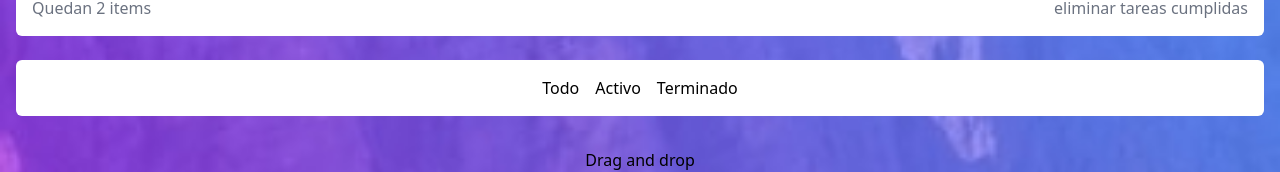
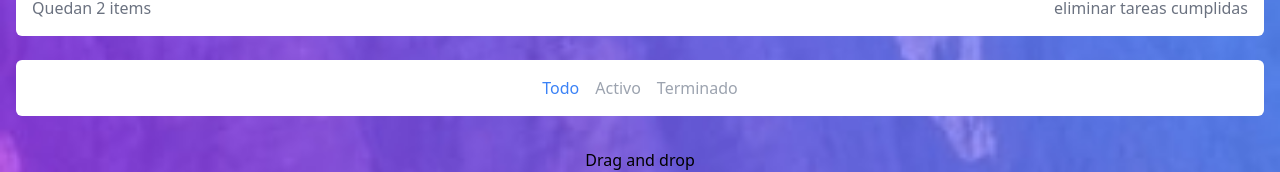
Before and after one commit to adrianamariaruiz/Todo-app, a React (Vite) app: page / in a window 1280 px wide. Shown: the part 416-588 px from the top of the page. Built offline with nearby package versions, Linux system fonts and the light colour scheme.

Commit message:
con filtros

```diff
--- a/src/App.jsx
+++ b/src/App.jsx
@@ -16,6 +16,7 @@ const initialState = [
 const App = () => {
 
   const [todo, setTodo] = useState(initialState)
+  const [option, setOption] = useState('all')
 
   const createTodo = (title) => {
     const newTodo = {
@@ -40,6 +41,21 @@ const App = () => {
     setTodo(todo.filter(item => !item.completed))
   }
 
+  const filterTodo = () => {
+    switch (option) {
+      case 'all':
+        return todo;
+      case 'active':
+        return todo.filter(item => !item.completed);
+      case 'completed':
+        return todo.filter(item => item.completed);
+      default:
+        todo;
+    }
+  }
+
+  const changeFilterButton = (option) => setOption(option)
+
 
   return (
     <div className='min-h-screen bg-gray-200 bg-[url("./assets/images/bg-mobile-light.jpg")] bg-no-repeat bg-contain'>
@@ -50,9 +66,15 @@ const App = () => {
         <TodoCreate createTodo={createTodo}/>
 
         {/* TodoList  (TodoItem) TodoUpdate & TodoDelete*/}
-        <TodoList todo={todo} deleteTodo={deleteTodo} updateTodo={updateTodo} todoItems={todoItems} clearCompleted={clearCompleted}/>
+        <TodoList
+          todo={filterTodo()}
+          deleteTodo={deleteTodo}
+          updateTodo={updateTodo}
+          todoItems={todoItems}
+          clearCompleted={clearCompleted}
+        />
 
-        <TodoFilter/>
+        <TodoFilter changeFilterButton={changeFilterButton} option={option}/>
       </main>
 
       <Footer/>
--- a/src/components/TodoFilter.jsx
+++ b/src/components/TodoFilter.jsx
@@ -1,11 +1,20 @@
 
-const TodoFilter = () => {
+const TodoFilter = ({changeFilterButton, option}) => {
   return (
     <section className='container mx-auto mt-6'>
         <div className='flex bg-white p-4 rounded-md justify-center gap-4'>
-        <button className='hover:text-blue-400'>Todo</button>
-        <button className='hover:text-blue-400'>Activo</button>
-        <button className='hover:text-blue-400'>Terminado</button>
+        <button
+          className={`${option === "all" ? "text-blue-500 hover:text-gray-400" : "text-gray-400 hover:text-blue-500"} `}
+          onClick={() => changeFilterButton('all')}
+        >Todo</button>
+        <button
+          className={`${option === "active" ? "text-blue-500 hover:text-gray-400" : "text-gray-400 hover:text-blue-500"}`}
+          onClick={() => changeFilterButton('active')}
+        >Activo</button>
+        <button
+          className={`${option === "completed" ? "text-blue-500 hover:text-gray-400" : "text-gray-400 hover:text-blue-500"}`}
+          onClick={() => changeFilterButton('completed')}
+        >Terminado</button>
         </div>
     </section>
   )
```
